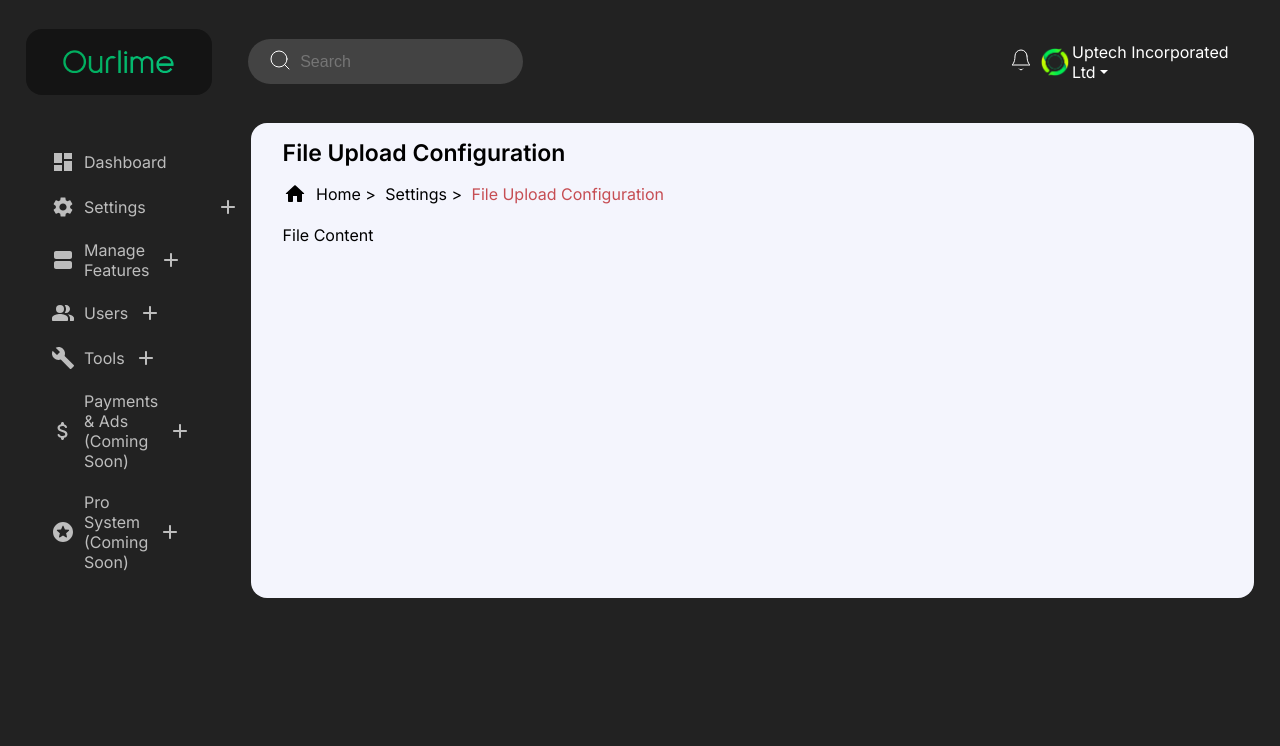
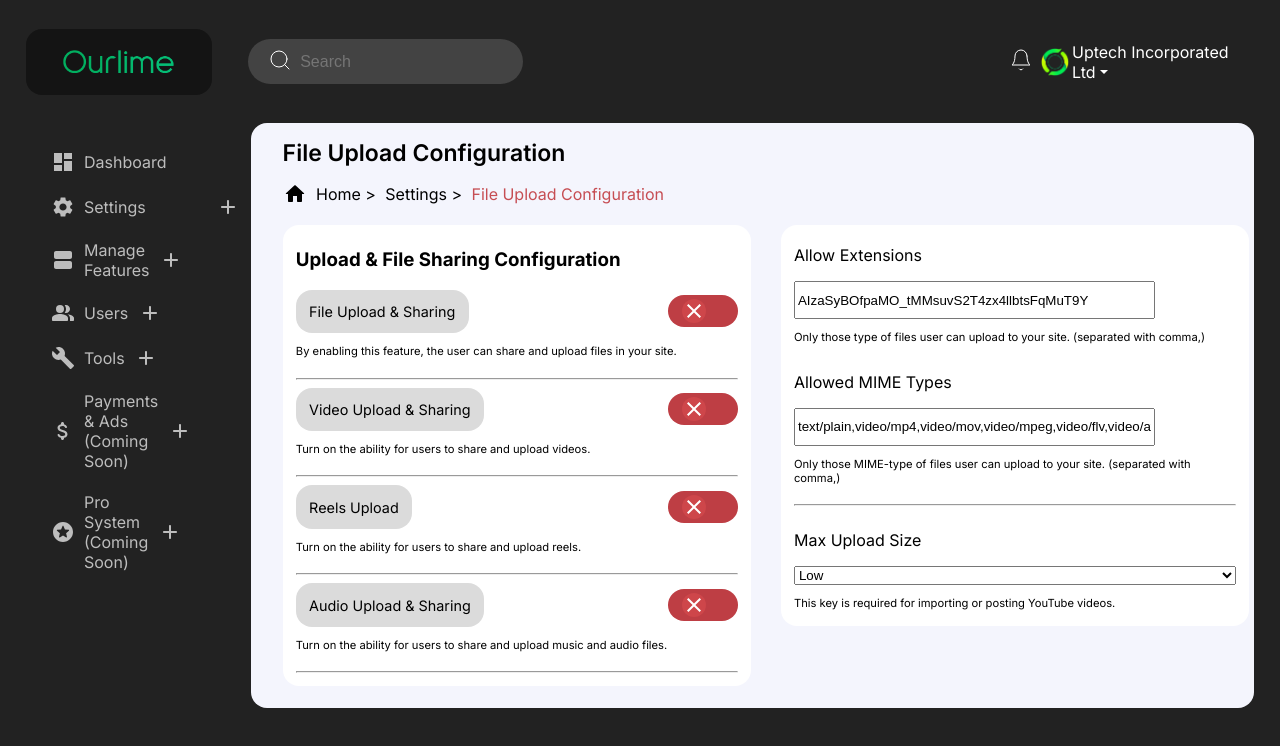
Before and after one commit to uptechinc/Ourlime_Website, a Next.js app: page /admin/settings/file in a window 1280 px wide. Shown: the top 746 px of the page. Built offline with nearby package versions, Linux system fonts and the light colour scheme.

Commit message:
File Upload Configuration Layout

```diff
--- a/app/page.tsx
+++ b/app/page.tsx
@@ -5,9 +5,10 @@ import RightSection from "@/components/home/RightSection";
 /*
   TODO:
       -ADMIN PAGE:
-        - SETTINGS [Profile Background Change, USER INVITE SYSTEM, GOOGLE AUTH, ACCOUNT VALIDATION, NOTIFICATIONS]
+        - SETTINGS [CLOUDINARY CONFIGURATION, Profile Background Change, USER INVITE SYSTEM, GOOGLE AUTH, ACCOUNT VALIDATION, NOTIFICATIONS]
         - MANAGE FEATURES[STORE, FORUMS, GAMES, CATEGORIES]
         - USERS[Affiliates System]
+        -
 */
 
 export default function Home() {
--- a/components/admin/settings/FileUploadConfiguration.tsx
+++ b/components/admin/settings/FileUploadConfiguration.tsx
@@ -1,8 +1,86 @@
+import SwitchButton from "../SwitchButton";
 
 export default function FileUploadConfiguration() {
     return (
-      <div>
-        File Content
+      <div className="website-information main-layout">
+      <div className="left">
+        <div className="other-config button-layout">
+          <h3>Upload & File Sharing Configuration</h3>
+
+          <div className="wrapper">
+            <div className="top">
+              <span>File Upload & Sharing</span>
+              <SwitchButton />
+            </div>
+            <p className="bottom">By enabling this feature, the user can share and upload files in your site.</p>
+          </div>
+
+          <hr />
+
+          <div className="wrapper">
+            <div className="top">
+              <span>Video Upload & Sharing</span>
+              <SwitchButton />
+            </div>
+            <p className="bottom">Turn on the ability for users to share and upload videos.</p>
+          </div>
+
+          <hr />
+
+          <div className="wrapper">
+            <div className="top">
+              <span>Reels Upload</span>
+              <SwitchButton />
+            </div>
+            <p className="bottom">Turn on the ability for users to share and upload reels.</p>
+          </div>
+
+          <hr />
+
+          <div className="wrapper">
+            <div className="top">
+              <span>Audio Upload & Sharing </span>
+              <SwitchButton />
+            </div>
+            <p className="bottom">Turn on the ability for users to share and upload music and audio files.</p>
+          </div>
+
+          <hr />
+
+        </div>
+
       </div>
+
+      <div className="right">
+        <div className="general-config button-layout">
+
+          <div className="wrapper input-data">
+              <p className='sub-heading'>Allow Extensions</p>
+              <input type="text" value="AIzaSyBOfpaMO_tMMsuvS2T4zx4llbtsFqMuT9Y"/>
+              <p className="bottom">Only those type of files user can upload to your site. (separated with comma,)</p>
+          </div>
+
+          <div className="wrapper input-data">
+              <p className='sub-heading'>Allowed MIME Types</p>
+              <input type="text" value="text/plain,video/mp4,video/mov,video/mpeg,video/flv,video/avi,video/webm,audio/wav,audio/mpeg,video/quicktime,audio/mp3,image/png,image/jpeg,image/gif,application/pdf,application/msword,application/zip,application/x-rar-compressed,text/pdf,application/x-pointplus,text/css"/>
+              <p className="bottom">Only those MIME-type of files user can upload to your site. (separated with comma,)</p>
+          </div>
+
+          <hr />
+
+          <div className="wrapper input-data">
+              <p className='sub-heading'>Max Upload Size</p>
+              <select>
+                <option>Low</option>
+                <option>Medium</option>
+                <option>High</option>
+              </select>
+              <p className="bottom">This key is required for importing or posting YouTube videos.</p>
+          </div>
+
+        </div>
+
+      </div>
+    </div>
     )
   }
```
